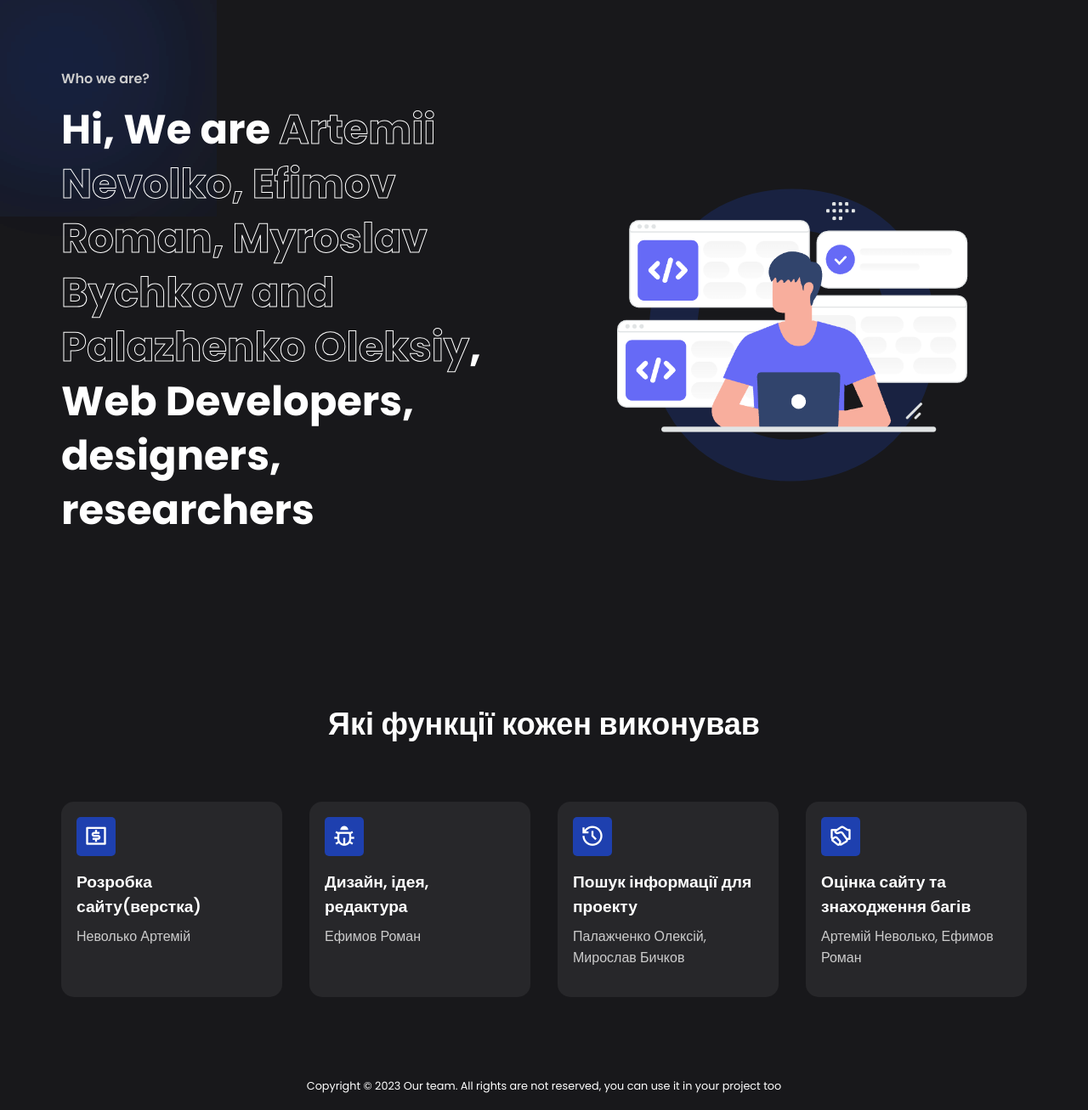
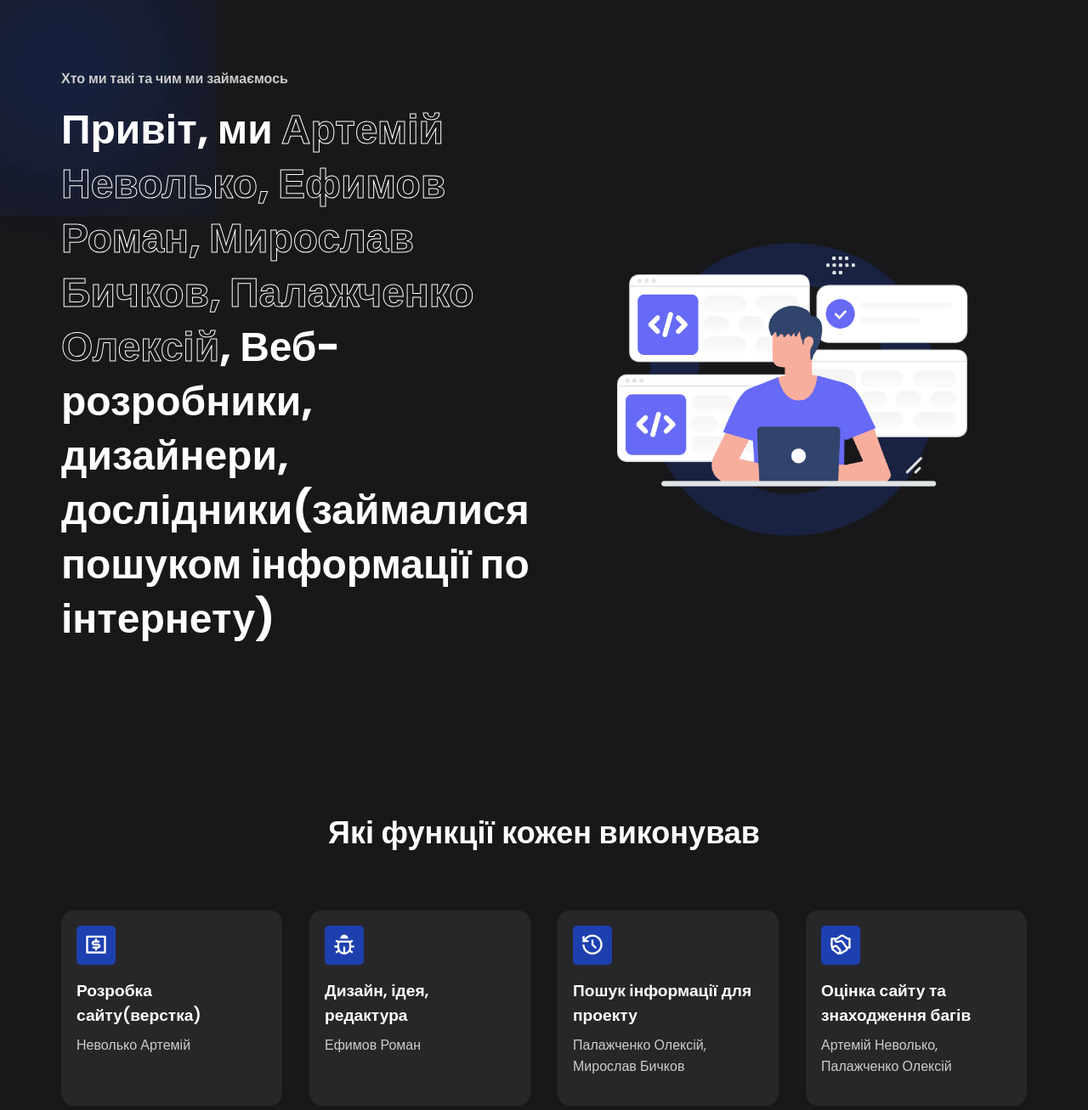
Before and after one commit to Ipgr/Ipgr.github.io, a plain HTML site: page authors.html in a window 1280 px wide. Shown: the top 1307 px of the page at 85% size. Drawn offline with nearby package versions, Linux system fonts and the light colour scheme.

Commit message:
Update authors.html

```diff
--- a/authors.html
+++ b/authors.html
@@ -14,8 +14,8 @@
         <div class="content">
             <span class="blur"></span>
             <span class="blur"></span>
-            <h4>Who we are?</h4>
-            <H1>Hi, We are <span>Artemii Nevolko, Efimov Roman, Myroslav Bychkov and Palazhenko Oleksiy</span>, Web Developers, designers, researchers</H1>
+            <h4>Хто ми такі та чим ми займаємось</h4>
+            <H1>Привіт, ми <span>Артемій Неволько, Ефимов Роман, Мирослав Бичков, Палажченко Олексій</span>, Веб-розробники, дизайнери, дослідники(займалися пошуком інформації по інтернету)</H1>
             <p>
 
             </p>
@@ -57,7 +57,7 @@
                 <span><i class="ri-shake-hands-line"></i></span>
                 <h4>Оцінка сайту та знаходження багів</h4>
                 <p>
-                    Артемій Неволько, Ефимов Роман
+                    Артемій Неволько, Палажченко Олексій
                 </p>
 
             </div>
```
